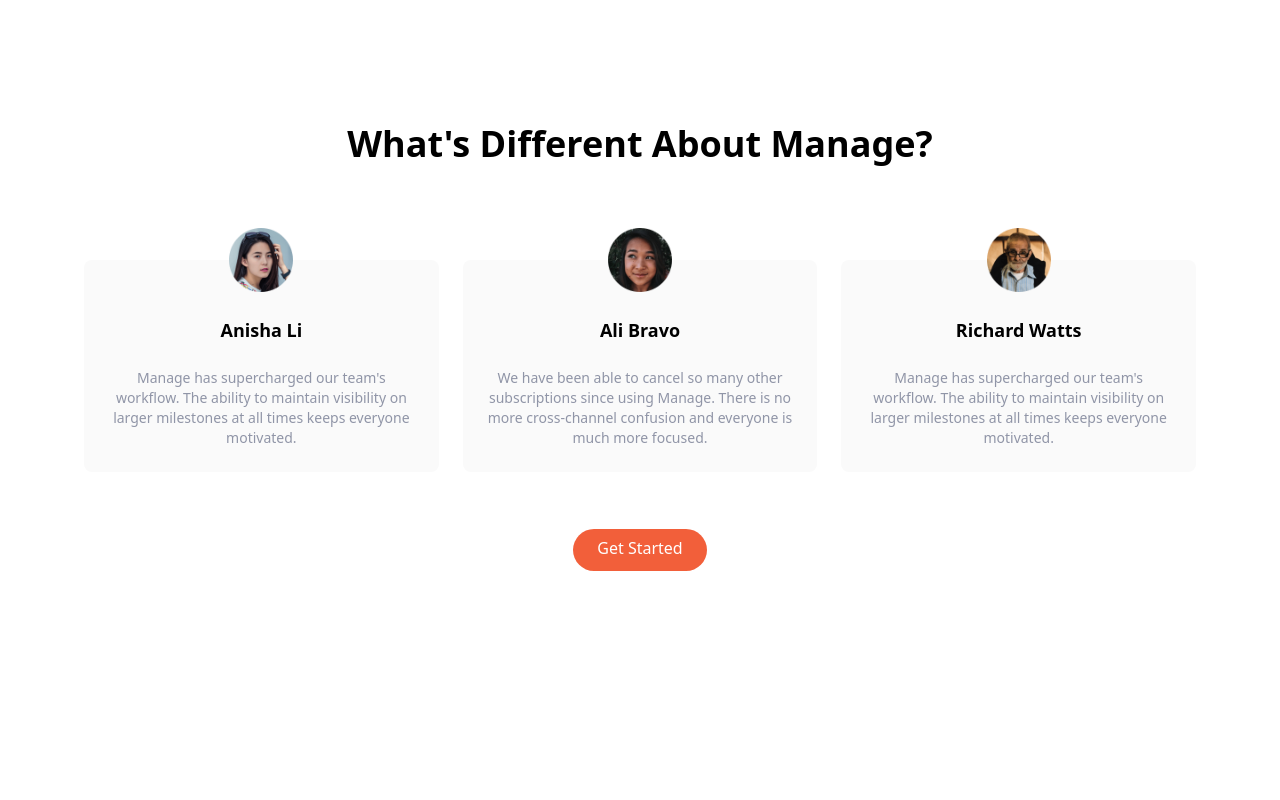
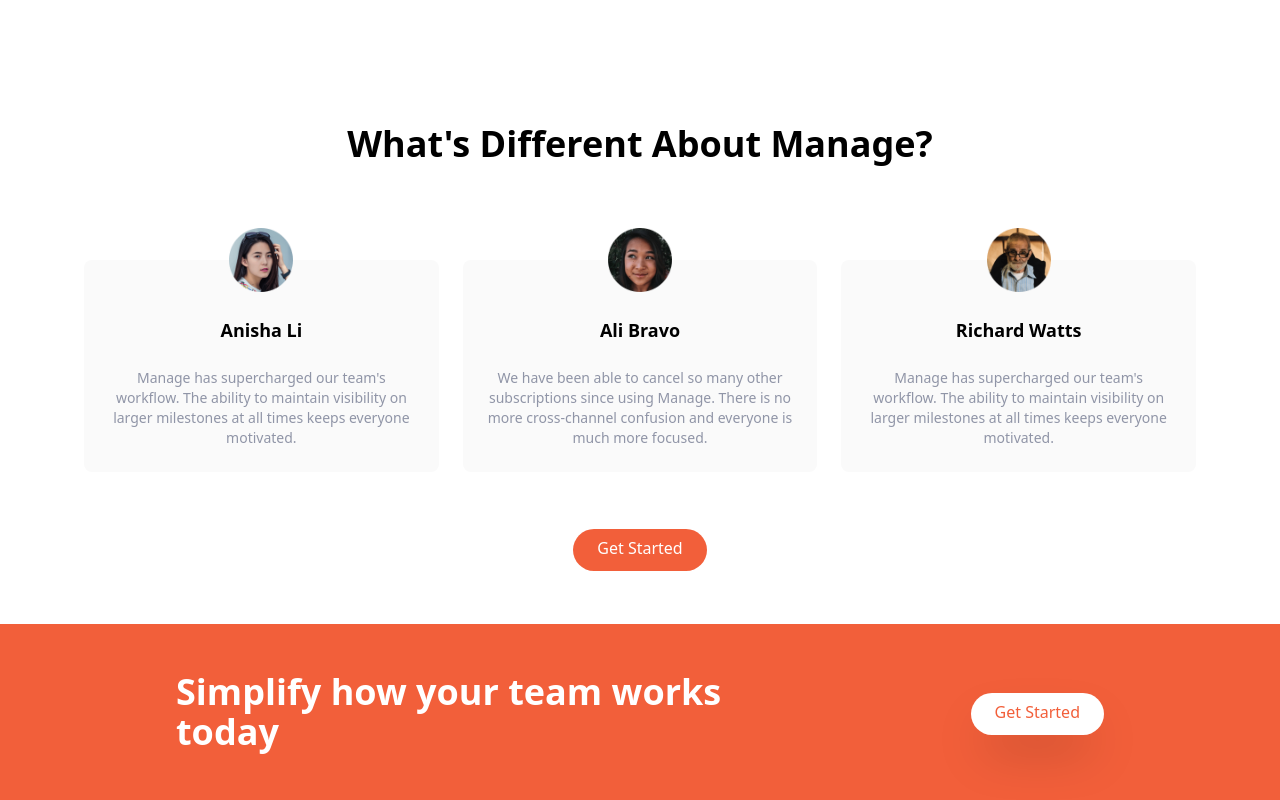
Before and after one commit to MJafar777/project-from-scratch, a website: page index.html in a window 1280 px wide. Shown: the part 1464-2264 px from the top of the page. Before the commit the page ends 2088 px from the top, so only its background shows below. Drawn offline with Linux system fonts and the light colour scheme.

Commit message:
CTA Section finished

```diff
--- a/index.html
+++ b/index.html
@@ -250,5 +250,28 @@
         </div>
       </div>
     </section>
+
+    <!-- CTA Section -->
+    <section id="cta" class="bg-brightRed">
+      <!-- Flex Container -->
+      <div
+        class="container flex flex-col items-center justify-between px-6 py-24 mx-auto space-y-12 md:py-12 md:flex-row md:space-y-0"
+      >
+        <!-- Heading -->
+        <h2
+          class="text-5xl font-bold leading-tight text-center text-white md:text-4xl md:max-w-xl md:text-left"
+        >
+          Simplify how your team works today
+        </h2>
+        <!-- Button -->
+        <div>
+          <a
+            href="#"
+            class="p-3 px-6 pt-2 text-brightRed bg-white rounded-full shadow-2xl baseline hover:bg-gray-900"
+            >Get Started</a
+          >
+        </div>
+      </div>
+    </section>
   </body>
 </html>
```
Also changed, not shown: css/main.css.
